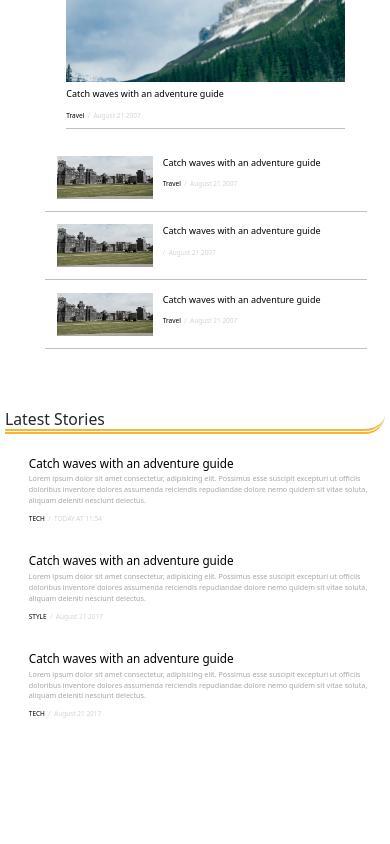
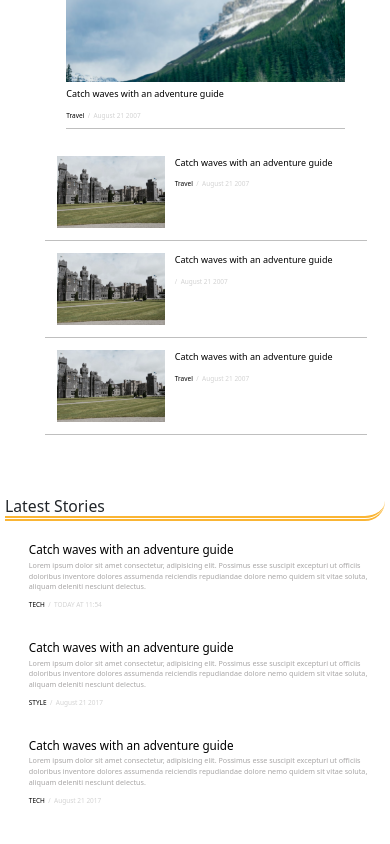
Before and after one commit to PratikshaSurwade/Blog-app, a React (Create React App) app: page / in a window 390 px wide. Shown: the part 1830-2674 px from the top of the page. Before the commit the page ends 2593 px from the top, so only its background shows below. Built offline with nearby package versions, Linux system fonts and the light colour scheme.

Commit message:
Compress image

```diff
--- a/src/component/page2/page2sub2/subpost.css
+++ b/src/component/page2/page2sub2/subpost.css
@@ -12,7 +12,7 @@
 }
 
 .contentpart1{
-    flex: 6;
+    flex: 5;
 
     margin:7px 5px;
 }
@@ -35,7 +35,10 @@ hr{
     .subpost{
         margin:0px;
     }
-
+    div.imagepart{
+        width: 8rem;
+        height: 7rem;
+    }
     .postThumbnail{
         font-weight: 500;
         font-size: 0.9rem;
@@ -51,6 +54,10 @@ hr{
 
         margin: 3rem;
     }
+    div.imagepart{
+        width: 10rem;
+        height: 10rem;
+    }
     .subpost{
         margin:5px;
     }
```
